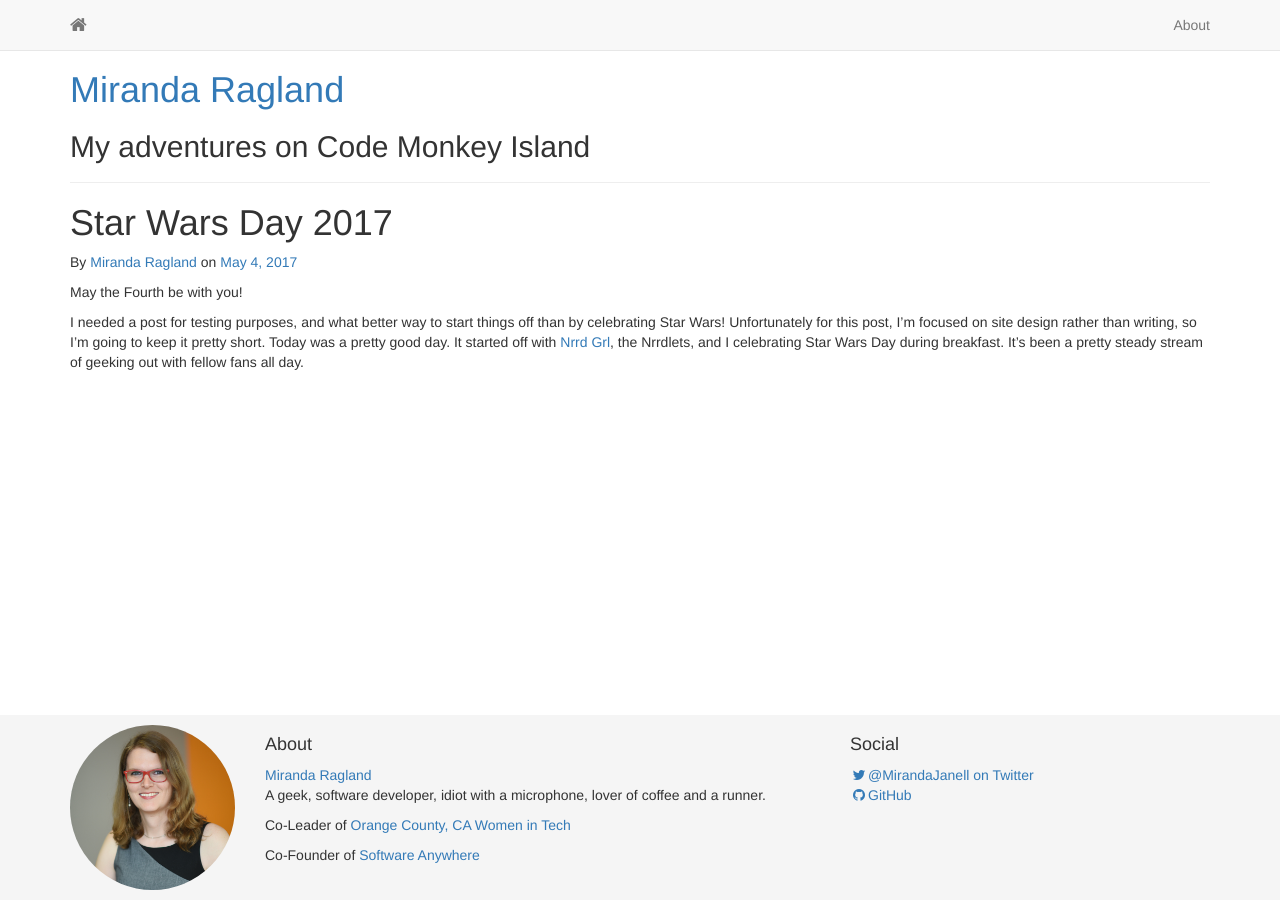
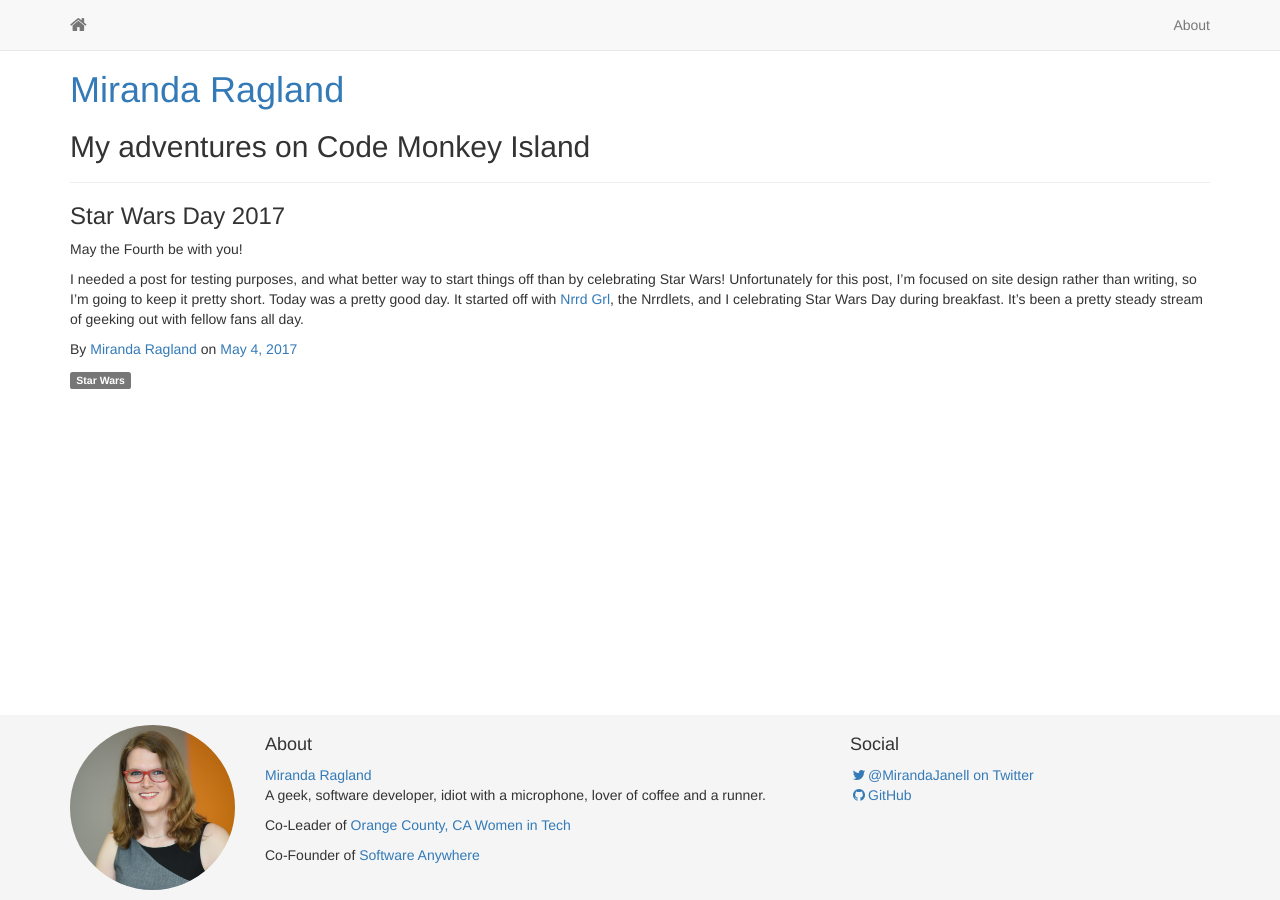
Before and after one commit to MirandaJanell/mjr-web, a Jekyll site: the page built from _posts/2017-05-04-star-wars-day-2017.md, in a window 1280 px wide. Built offline with Jekyll 4.4.1, drawn with Linux system fonts in a browser that asks for light colours.

Commit message:
Added basic tags support.

```diff
--- a/_layouts/post.html
+++ b/_layouts/post.html
@@ -3,8 +3,16 @@ layout: default
 ---
 <article class="h-entry">
 	<header>
-		<h1 class="p-name">{{ page.title | escape }}</h1>
+		<h3 class="p-name">{{ page.title | escape }}</h3>
+	</header>
 
+	<p class="p-summary">{{ post.excerpt | remove: '<p>' | remove: '</p>' }}</p>
+
+	<div class="e-content">
+		{{ content}}
+	</div>
+
+	<footer>
 		<p>
 			{% assign author_name = page.author %}
 
@@ -32,12 +40,14 @@ layout: default
 				{% assign date_format = site.mjtheme.date_format | default: "%b %-d, %Y" %}
         		{{ page.date | date: date_format }}
 			</time></a>
+
+			{% if page.tags %}
+			<ul class="list-inline">
+			{% for tag in page.tags %}
+				<li><a class="p-category label label-default" href="{{ site.baseurl }}{% link tags.html %}#{{ tag | url_escape }}">{{ tag | escape }}</a></li>
+			{% endfor %}
+			</ul>
+			{% endif %}
 		</p>
-	</header>
-
-	<p class="p-summary">{{ post.excerpt | remove: '<p>' | remove: '</p>' }}</p>
-
-	<div class="e-content">
-		{{ content}}
-	</div>
+	</footer>
 </article>
```
Also changed, not shown: tags.html (added, +16 -0 lines).
